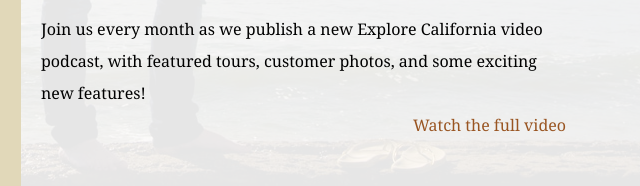
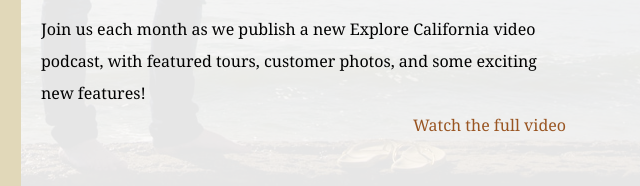
Before and after one commit to WileECoyoteGenius/Test001, a plain HTML site: page index.html in a window 1280 px wide. Shown: the part 766-952 px from the top of the page, 489-1129 px from the left. Drawn offline with Linux system fonts and the light colour scheme.

Commit message:
Ein weiterer Test
bla
bla

```diff
--- a/index.html
+++ b/index.html
@@ -64,7 +64,7 @@
             <p class="spotlight">This month's spotlight package is Cycle California. Whether you are looking for some serious downhill thrills to a relaxing ride along the coast, you'll find something to love in Cycle California.<br /> <span class="accent"><a href="tours_cycle.html" title="Cycle California">tour details</a></span></p>
 
             <h1>Explorer's Podcast</h1>
-            <p class="videoText">Join us every month as we publish a new Explore California video podcast, with featured tours, customer photos, and some exciting new features!<span class="accent"><a href="explorers/video.html" title="Video Podcast">Watch the full video</a></span></p>
+            <p class="videoText">Join us each month as we publish a new Explore California video podcast, with featured tours, customer photos, and some exciting new features!<span class="accent"><a href="explorers/video.html" title="Video Podcast">Watch the full video</a></span></p>
           </div>
         </div>
 
```
